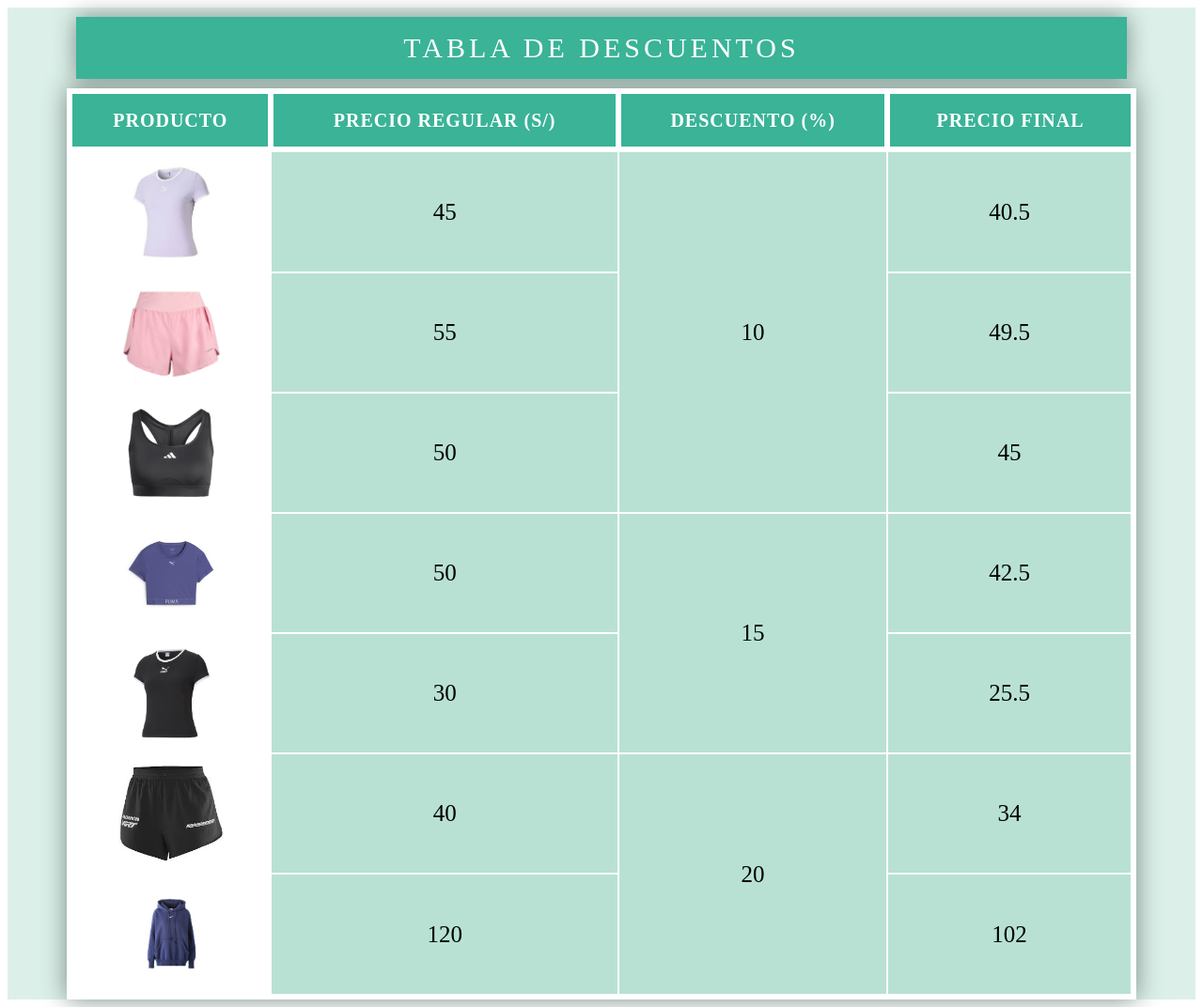
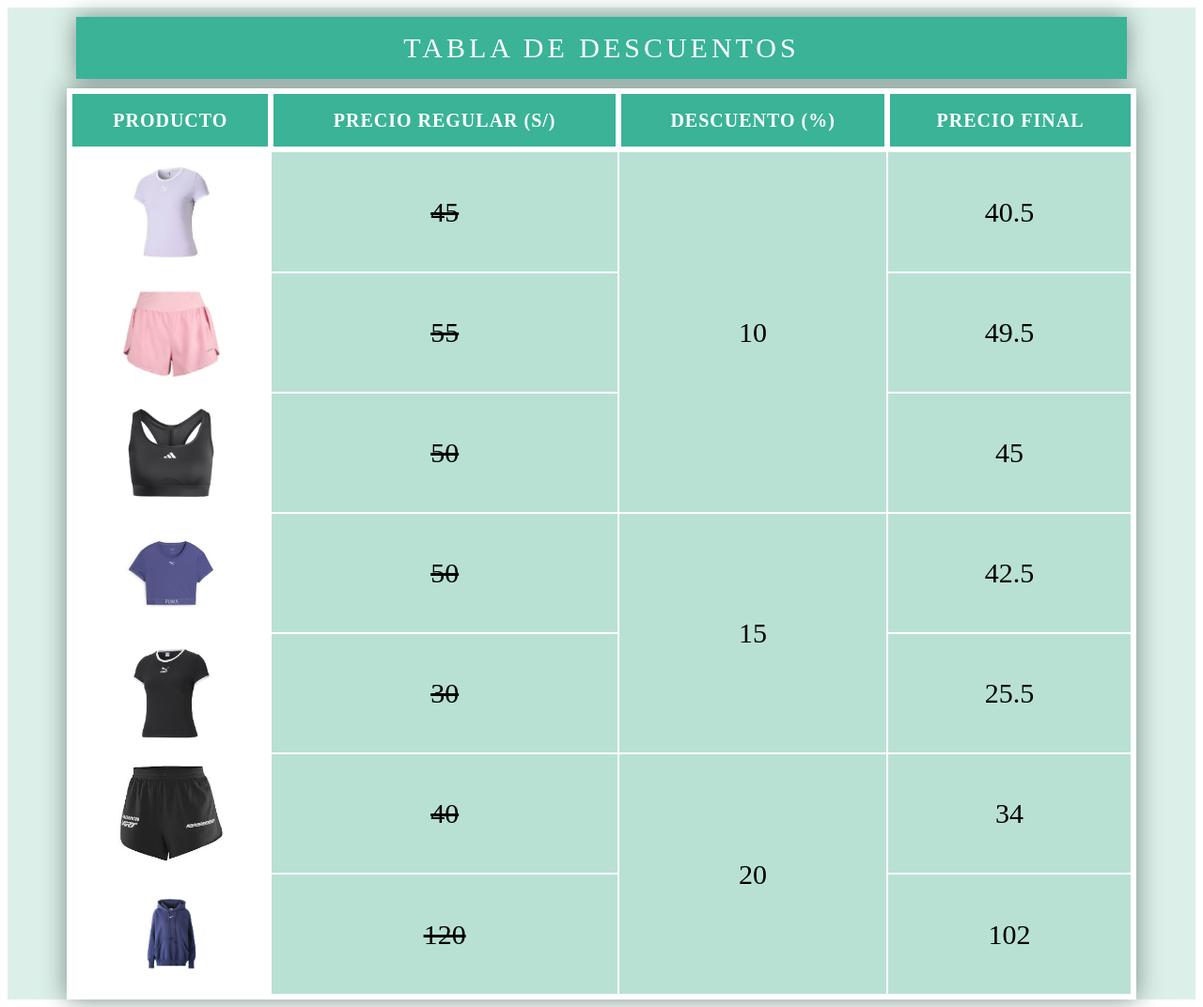
Before and after one commit to HuancasZuleika/PROYECTO-TALLER-WEB, a website: page avance01/carpetas/public_html/tabla_descuento/index.html in a window 1280 px wide. Shown: the whole page at 94% size. Drawn offline with Linux system fonts and the light colour scheme.

Commit message:
Merge origin/main into main

```diff
--- a/avance01/carpetas/public_html/tabla_descuento/css/estilos.css
+++ b/avance01/carpetas/public_html/tabla_descuento/css/estilos.css
@@ -30,12 +30,17 @@ caption{
     margin: 10px;
     box-shadow: 0px 0px 25px #788b85;
 }
+.pR{
+    text-decoration: line-through;
+    color: black;
+    font-size: 10em;
+}
 
 .tabla-descuentos td{
     border: 2px solid white;
     text-align: center;
     padding: 2px;
-    font-size: 25px
+    font-size: 30px
 }
 
 .tabla-descuentos th{
@@ -47,6 +52,11 @@ caption{
     letter-spacing: 1px;
     padding: 15px;
 
+}
+
+.tabla-descuentos tbody tr:hover /*selecciona el puntero*/{
+    background-color: #3AB397; /*selecciona la fila*/
+    color: #f8eeee;/*selecciona el texto de la fila*/
 }
 
 .producto{
--- a/avance01/carpetas/public_html/tabla_descuento/index.html
+++ b/avance01/carpetas/public_html/tabla_descuento/index.html
@@ -27,7 +27,7 @@
                             <td class="producto">
                                 <img src="imagenes/img2.jpeg" alt="" class="imagen-tabla"/>
                             </td>
-                            <td>45</td>
+                            <td class="pR">45</td>
                             <td rowspan="3">10</td>
                             <td>40.5</td>
                         </tr>
@@ -35,21 +35,21 @@
                             <td class="producto">
                                 <img src="imagenes/img5.png" alt="" class="imagen-tabla"/>
                             </td>
-                            <td>55</td>
+                            <td class="pR">55</td>
                             <td>49.5</td>
                         </tr>
                         <tr>
                             <td class="producto">
                                 <img src="imagenes/img7.jpg" alt="" class="imagen-tabla"/>
                             </td>
-                            <td>50</td>
+                            <td class="pR">50</td>
                             <td>45</td>
                         </tr>
                         <tr>
                             <td class="producto">
                                 <img src="imagenes/img1.jpg" alt="" class="imagen-tabla"/>
                             </td>
-                            <td>50</td>
+                            <td class="pR">50</td>
                             <td rowspan="2">15</td>
                             <td>42.5</td>
                         </tr>
@@ -57,14 +57,14 @@
                             <td class="producto">
                                 <img src="imagenes/img3.jpg" alt="" class="imagen-tabla"/>
                             </td>
-                            <td>30</td>
+                            <td class="pR">30</td>
                             <td>25.5</td>
                         </tr>
                         <tr>
                             <td class="producto">
                                 <img src="imagenes/img4.png" alt="" class="imagen-tabla"/>
                             </td>
-                            <td>40</td>
+                            <td class="pR">40</td>
                             <td rowspan="2">20</td>
                             <td>34</td>
                         </tr>
@@ -72,7 +72,7 @@
                             <td class="producto">
                                 <img src="imagenes/img6.png" alt="" class="imagen-tabla"/>
                             </td>
-                            <td>120</td>
+                            <td class="pR">120</td>
                             <td>102</td>
                         </tr>
                     </tbody>
```
